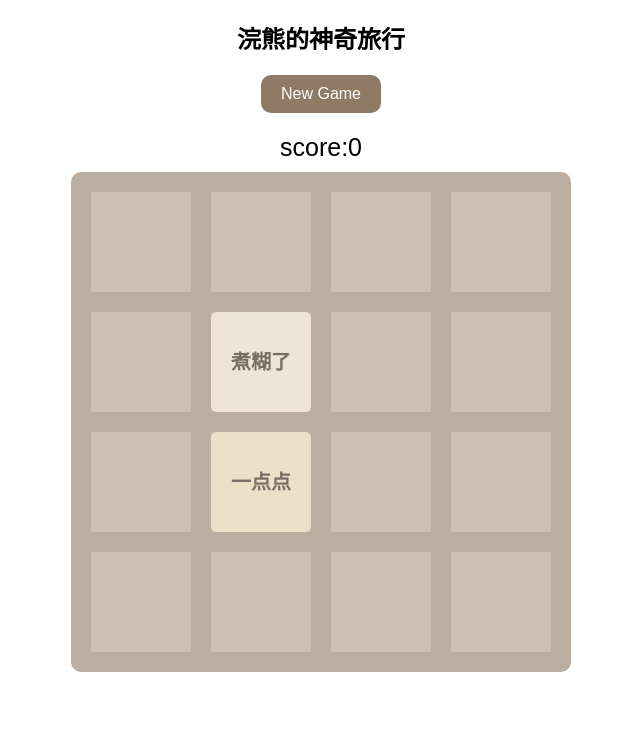
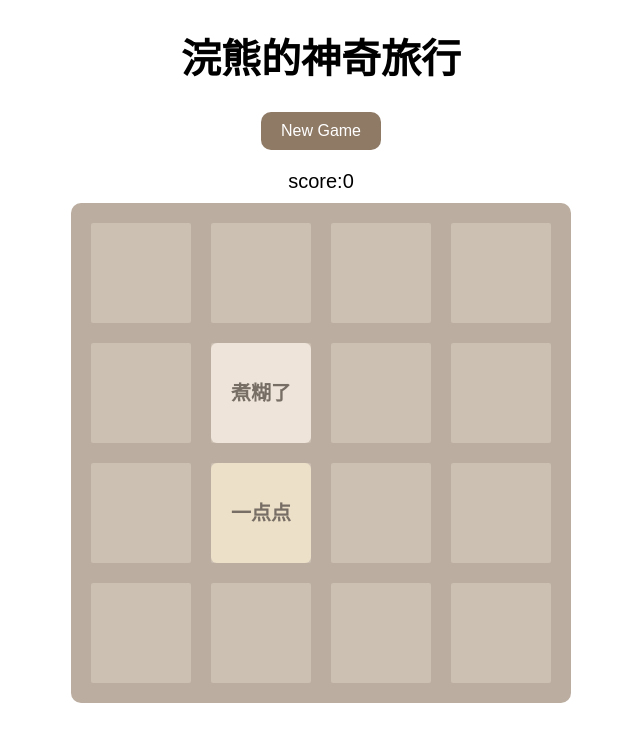
Before and after one commit to qianlingo/qianlingo.github.io, a plain HTML site: page 2048/index.html in a window 1280 px wide. Shown: the whole page, without its empty margins (319-959 px from the left). Drawn offline with Linux system fonts and the light colour scheme.

Commit message:
样式更改
样式更改

```diff
--- a/2048/2048.css
+++ b/2048/2048.css
@@ -28,7 +28,7 @@ header #newgamebutton:hover{
 
 header p{
 	font-family: Arial;
-	font-size: 25px;
+	font-size: 20px;
 	margin: 5px auto;
 
 }
--- a/2048/index.html
+++ b/2048/index.html
@@ -12,7 +12,7 @@
 </head>
 <body>
 	<header>
-		<h2>浣熊的神奇旅行</h2>
+		<h1>浣熊的神奇旅行</h1>
 		<a href="javascript:newgame();" id="newgamebutton">New Game</a>
 		<p>score:<span id="score">0</span></p>
 	</header>
```
